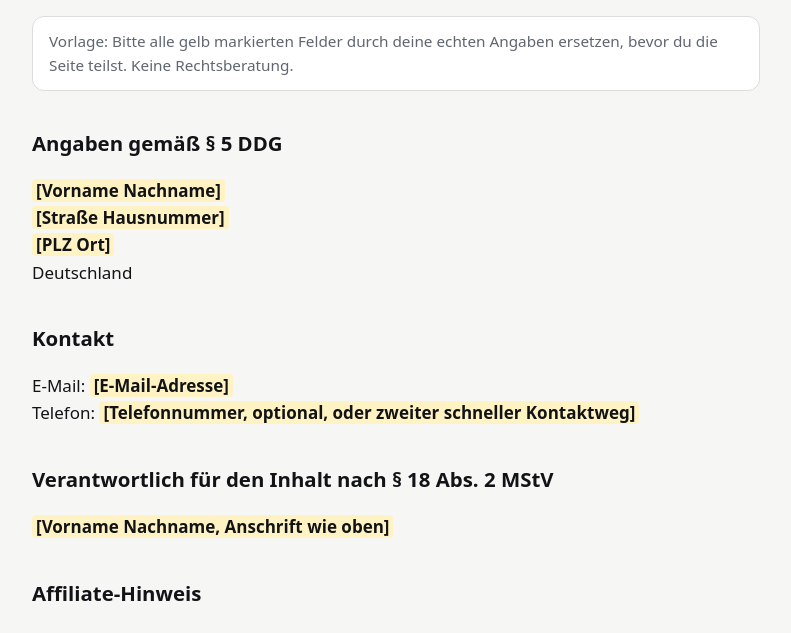
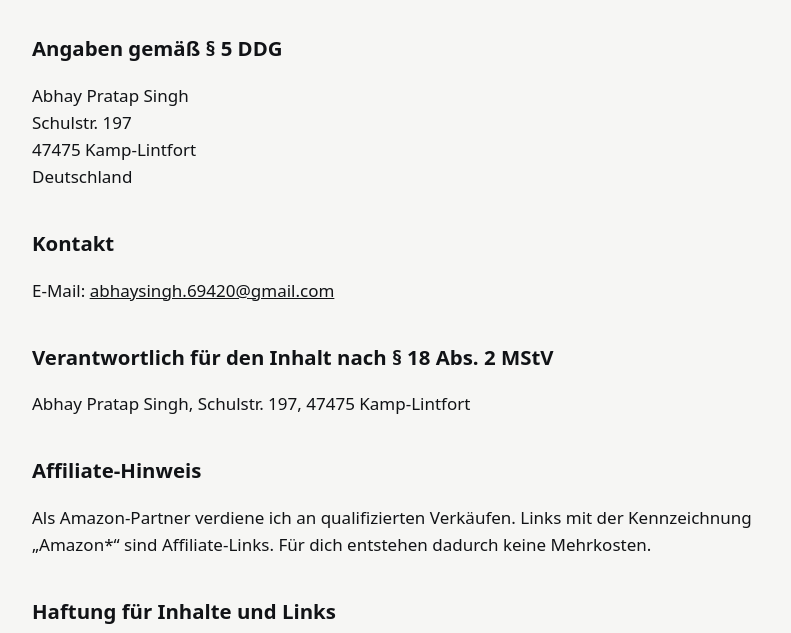
Before and after one commit to abhaysingh69420/deal-radar, a website: page public/impressum.html in a window 1280 px wide. Shown: the part 137-770 px from the top of the page, without its empty margins (244-1035 px from the left). Drawn offline with Linux system fonts and the light colour scheme.

Commit message:
Fill in Impressum and Datenschutz contact details
Co-Authored-By: Claude Opus 5.5 <noreply@anthropic.com>

```diff
--- a/public/impressum.html
+++ b/public/impressum.html
@@ -10,20 +10,18 @@
 <main>
 <p><a href="./">← Zurück zu Deal Radar DE</a></p>
 <h1>Impressum</h1>
-<p class="note">Vorlage: Bitte alle gelb markierten Felder durch deine echten Angaben ersetzen, bevor du die Seite teilst. Keine Rechtsberatung.</p>
 
 <h2>Angaben gemäß § 5 DDG</h2>
-<p><span class="fill">[Vorname Nachname]</span><br>
-<span class="fill">[Straße Hausnummer]</span><br>
-<span class="fill">[PLZ Ort]</span><br>
+<p>Abhay Pratap Singh<br>
+Schulstr. 197<br>
+47475 Kamp-Lintfort<br>
 Deutschland</p>
 
 <h2>Kontakt</h2>
-<p>E-Mail: <span class="fill">[E-Mail-Adresse]</span><br>
-Telefon: <span class="fill">[Telefonnummer, optional, oder zweiter schneller Kontaktweg]</span></p>
+<p>E-Mail: <a href="mailto:abhaysingh.69420@gmail.com">abhaysingh.69420@gmail.com</a></p>
 
 <h2>Verantwortlich für den Inhalt nach § 18 Abs. 2 MStV</h2>
-<p><span class="fill">[Vorname Nachname, Anschrift wie oben]</span></p>
+<p>Abhay Pratap Singh, Schulstr. 197, 47475 Kamp-Lintfort</p>
 
 <h2>Affiliate-Hinweis</h2>
 <p>Als Amazon-Partner verdiene ich an qualifizierten Verkäufen. Links mit der Kennzeichnung „Amazon*“ sind Affiliate-Links. Für dich entstehen dadurch keine Mehrkosten.</p>
```
Also changed, not shown: public/datenschutz.html (+1 -2 lines), README.md.
